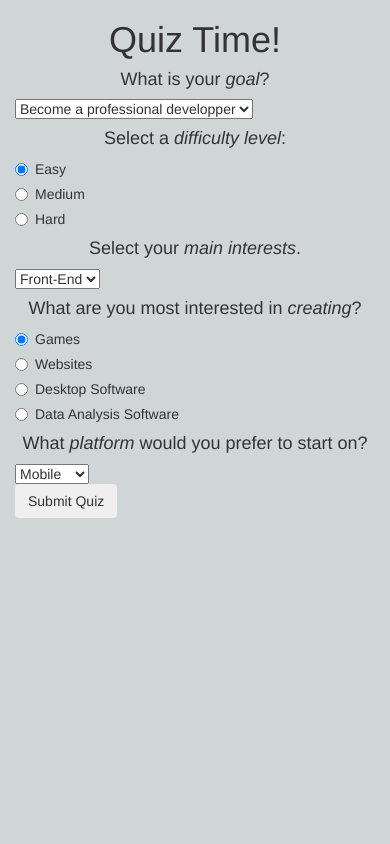
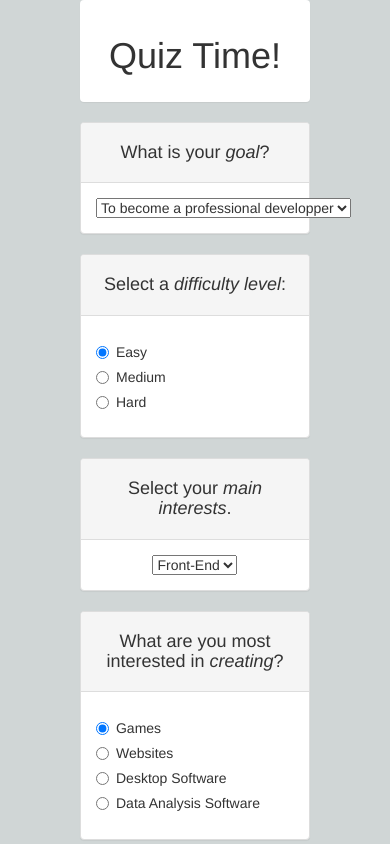
Before and after one commit to jhvozdovich/language-suggester, a plain HTML site: page index.html in a window 390 px wide. Both pictures are taken after a click on the element "Take the Quiz and Find Out!". Shown: the top 844 px of the page. Drawn offline with Linux system fonts and the light colour scheme.

Commit message:
add bootstrap styling to quiz page

```diff
--- a/css/styles.css
+++ b/css/styles.css
@@ -20,6 +20,12 @@ img {
   margin-right: auto;
 }
 
+button, .btn {
+  display: block;
+  margin-left: auto;
+  margin-right: auto;
+}
+
 .quiz {
   display: none;
 }
@@ -28,13 +34,22 @@ img {
   display: none;
 }
 
-.start {
+.refresh{
+  display: none;
+}
+
+.click {
   color: #8DB8C6;
 }
 
-.start:hover {
+.click:hover {
   text-decoration: underline;
 }
+
+.dropdown {
+  text-align: center;
+}
+
 
 #python {
   background-color: #8DB8C6;
--- a/index.html
+++ b/index.html
@@ -15,13 +15,13 @@
           <div class="panel-heading">
             <h1>Programming Languages</h1>
             <h1>Where to Start?</h1>
-            <h3 class="start">Take the Quiz and Find Out!</h3>
+            <h3 class="click start">Take the Quiz and Find Out!</h3>
           </div>
           <p class="panel-body">
             Congratulations on taking these first steps of your coding journey! With any adventure, it is hard to know where to begin,
             especially if there are so many options. Take this quiz to determine which language might be the best for you.
             The beauty of this test is that there are no wrong answers! And there is always time to diverge, refresh your
-            knowledge, or go down a new path! So what are you waiting for? <strong class="start">Let’s get started.</strong>
+            knowledge, or go down a new path! So what are you waiting for? <strong class="click start">Let’s get started.</strong>
           </p>
         </div>
         <br>
@@ -38,27 +38,53 @@
         </div>
         <br>
         <div class="panel panel-default">
-          <h3 class="panel-body">Or learn about all of our options <strong class="start" id="all">HERE</strong></h3>
+          <h3 class="panel-body">Or learn about all of our options <strong class="click" id="all">HERE</strong></h3>
         </div>
       </div>
 
 
       <div class="quiz">
+        <div class="row">
+          <div class="col-xs-2"></div>
+          <div class="col-xs-8">
+            <div class="panel panel-body">
               <h1>Quiz Time!</h1>
+            </div>
+          </div>
+          <div class="col-xs-2"></div>
+        </div>
         <form id="responses">
-          <div class="question">
+
+          <div class="row">
+            <div class="col-xs-2"></div>
+            <div class="col-xs-8">
+              <div class="question panel panel-default">
+                <div class="panel-heading">
                 <h4>What is your <em>goal</em>?</h4>
+                </div>
+                <div class="dropdown panel-body">
                   <select id="goal">
-              <option value="developper">Become a professional developper</option>
-              <option value="startup">Run a startup</option>
+                    <option value="developper">To become a professional developper</option>
+                    <option value="startup">To run a startup</option>
                     <option value="maker">To make new things</option>
                   </select>
-
+                </div>
+              </div>
+            </div>
+            <div class="col-xs-2"></div>
           </div>
 
-
-          <div class="question">
+          <div class="row">
+            <div class="col-xs-2"></div>
+            <div class="col-xs-8">
+              <div class="question panel panel-default">
+                <div class="panel-heading">
                   <h4>Select a <em>difficulty level</em>:</h4>
+                </div>
+                <div class="multiple panel-body">
+                  <div class="row">
+                    <div class="col-sm-5"></div>
+                    <div class="col-sm-2">
                       <div class="radio">
                         <label>
                           <input type="radio" name="difficulty" value="easy" checked>
@@ -78,18 +104,44 @@
                         </label>
                       </div>
                     </div>
+                    <div col="col-sm-5"></div>
+                   </div>
+                </div>
+              </div>
+            </div>
+            <div class="col-xs-2"></div>
+          </div>
 
-          <div class="question">
+          <div class="row">
+            <div class="col-xs-2"></div>
+            <div class="col-xs-8">
+              <div class="question panel panel-default">
+                <div class="panel-heading">
                   <h4>Select your <em>main interests</em>.</h4>
+                </div>
+                <div class="dropdown panel-body">
                   <select id="interest">
                     <option>Front-End</option>
                     <option>Back-End</option>
                     <option>Both</option>
                   </select>
                 </div>
+              </div>
+            </div>
+            <div class="col-xs-2"></div>
+          </div>
 
-          <div class="question">
+          <div class="row">
+            <div class="col-xs-2"></div>
+            <div class="col-xs-8">
+              <div class="question panel panel-default">
+                <div class="panel-heading">
                   <h4>What are you most interested in <em>creating</em>?</h4>
+                </div>
+                <div class="multiple panel-body">
+                  <div class="row">
+                    <div class="col-sm-5"></div>
+                    <div class="col-sm-4">
                       <div class="radio">
                         <label>
                           <input type="radio" name="project" value="games" checked>
@@ -115,14 +167,31 @@
                         </label>
                       </div>
                     </div>
+                    <div class="col-sm-3"></div>
+                  </div>
+                </div>
+              </div>
+            </div>
+            <div class="col-xs-2"></div>
+          </div>
 
-          <div class="question">
+          <div class="row">
+            <div class="col-xs-2"></div>
+            <div class="col-xs-8">
+              <div class="question panel panel-default">
+                <div class="panel-heading">
                   <h4>What <em>platform</em> would you prefer to start on?</h4>
+                </div>
+                <div class="dropdown panel-body">
                   <select id="platform">
                     <option>Mobile</option>
                     <option>Web</option>
                     <option>Desktop</option>
                   </select>
+                </div>
+              </div>
+            </div>
+            <div class="col-xs-2"></div>
           </div>
 
           <button type="submit" class="btn">Submit Quiz</button>
@@ -271,6 +340,8 @@
         </div>
       </div>
 
+      <button class="results click" id="refresh">Click here to start again!</button>
+
 
 
 
--- a/js/scripts.js
+++ b/js/scripts.js
@@ -7,7 +7,7 @@ $(document).ready(function() {
     $(".quiz").show();
   })
 
-  $(".start#all").click(function(){
+  $("#all").click(function(){
     $(".intro").hide();
     $(".quiz").hide();
     $(".results").show();
@@ -36,5 +36,13 @@ $(document).ready(function() {
       alert("Wow you have some diverse tastes! We're not sure where to place you. Here are all of our options!")
       $(".results").show();
     }
+
+    $("#refresh").show();
+
   })
+
+  $("#refresh").click(function(){
+    location.reload();
+  })
+
 })
```
Lines whose indentation alone changed are shown as unchanged.
